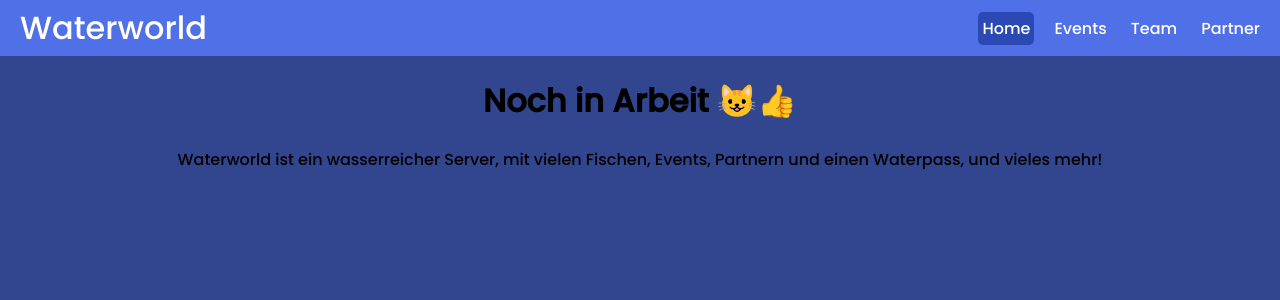
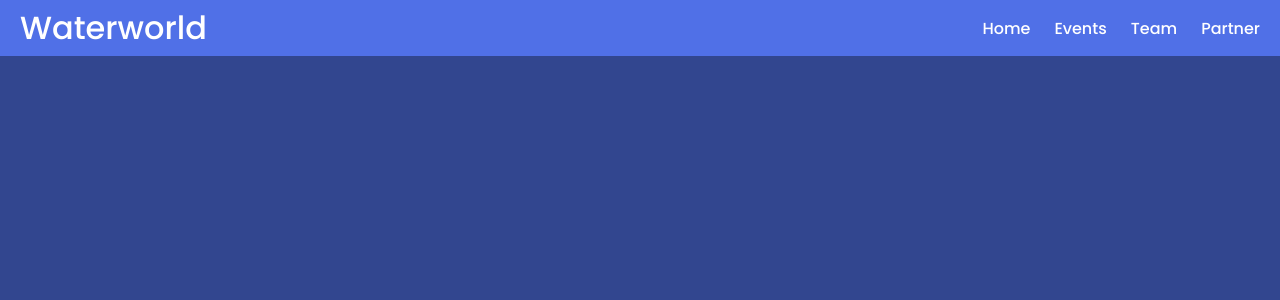
Before and after one commit to Kiwious/waterworld-team, a React (Create React App) app: page / in a window 1280 px wide. Shown: the top 300 px of the page. Built offline with nearby package versions, Linux system fonts and the light colour scheme.

Commit message:
/ to /waterworld-team

```diff
--- a/src/App.jsx
+++ b/src/App.jsx
@@ -15,7 +15,7 @@ const App = () => {
         <Navbar />
         <div className="wrapper">
             <Routes>
-                <Route path="/" element={<Home />} />
+                <Route path="/waterworld-team" element={<Home />} />
                 <Route path="/team" element={<Team />} />
                 <Route path="/events" element={<Events />} />
                 <Route path="/partner" element={<Partner />} />
--- a/src/Navbar.jsx
+++ b/src/Navbar.jsx
@@ -4,9 +4,9 @@ import { Link, useMatch, useResolvedPath } from 'react-router-dom'
 const Navbar = () => {
     return (
         <nav className="nav">
-            <Link to="/" className="siteTitle">Waterworld</Link>
+            <Link to="/waterworld-team" className="siteTitle">Waterworld</Link>
             <ul>
-                <CustomLink to='/'>Home</CustomLink>
+                <CustomLink to='/waterworld-team'>Home</CustomLink>
                 <CustomLink to='/events'>Events</CustomLink>
                 <CustomLink to='/team'>Team</CustomLink>
                 <CustomLink to='/partner'>Partner</CustomLink>
```
